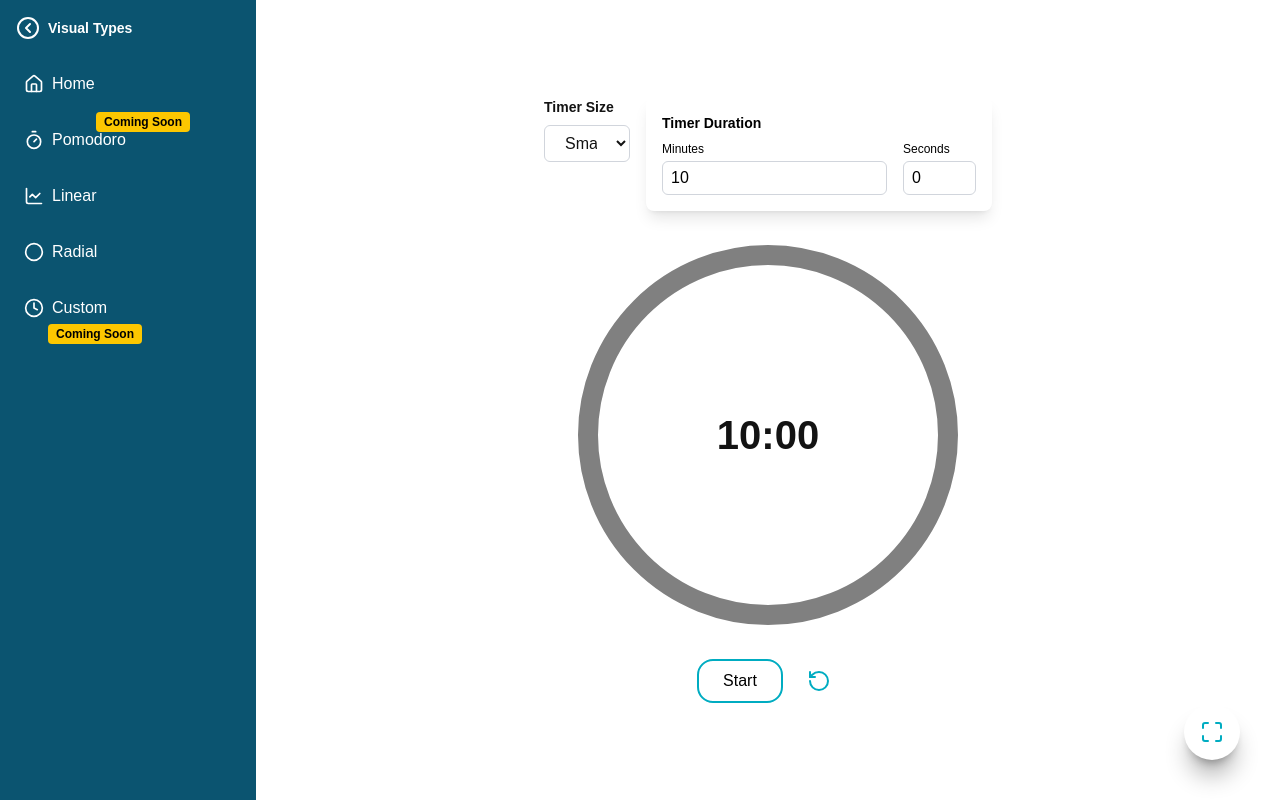
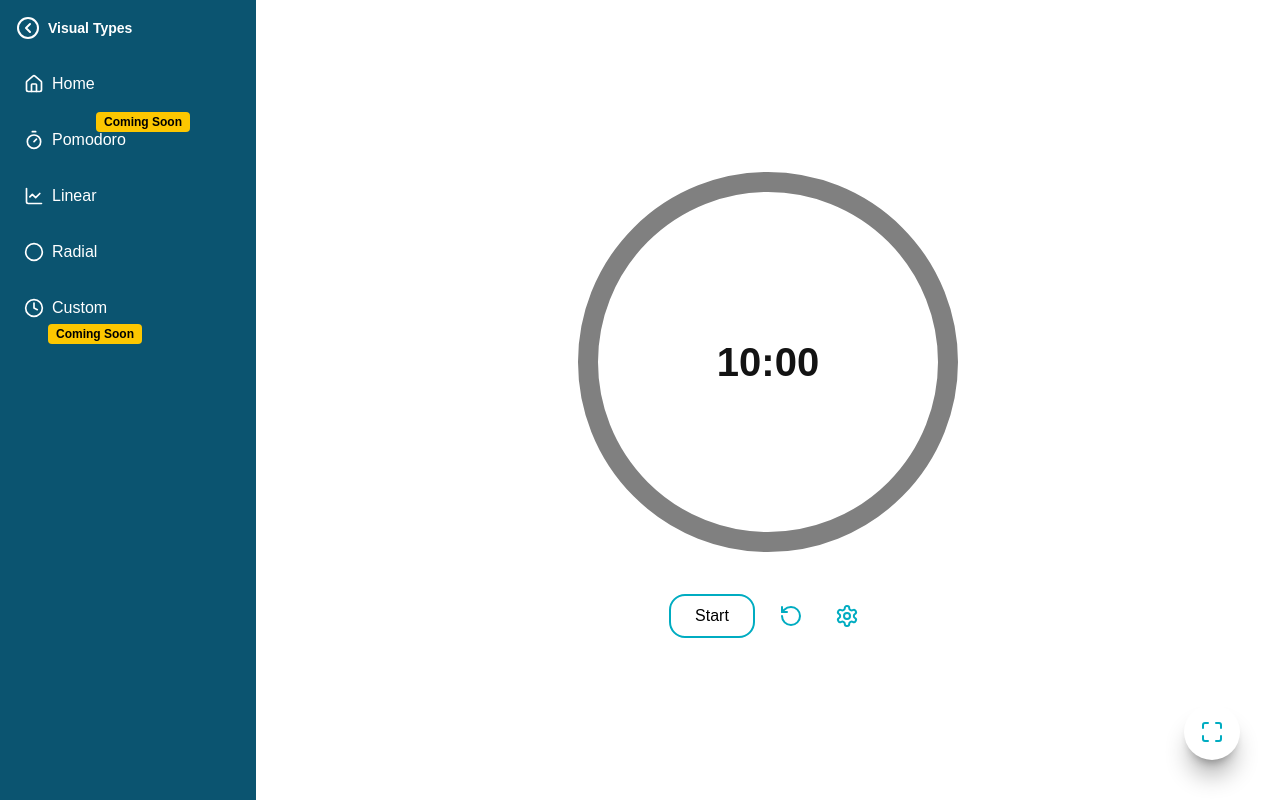
Before and after one commit to JGrineau/visual-timers, a Next.js app: page /radial in a window 1280 px wide. Built offline with nearby package versions, Linux system fonts and the light colour scheme.

Commit message:
settings 4.0

```diff
--- a/src/app/linear/page.tsx
+++ b/src/app/linear/page.tsx
@@ -1,7 +1,5 @@
 "use client";
 import React, { useRef, useEffect, useState } from "react";
-import DurationSelector from "@/components/duration-selection/Page";
-// import SizeSelector from "@/components/size-selection/Page";
 import { RotateCcw } from "lucide-react";
 import Full from "@/components/full-screen/Page";
 import "../../app/globals.css";
--- a/src/app/radial/page.tsx
+++ b/src/app/radial/page.tsx
@@ -1,9 +1,8 @@
 "use client";
 
 import { useEffect, useRef, useState } from "react";
-import DurationSelector from "@/components/duration-selection/Page";
-import SizeSelector from "@/components/size-selection/Page";
-import Full from "@/components/full-screen/Page";
+import SettingsPanel from "@/components/settings-panel/Page";
+import FullScreen from "@/components/full-screen/Page";
 import { RotateCcw } from "lucide-react";
 import "../../app/globals.css";
 
@@ -106,18 +105,9 @@ export default function RadialTimer() {
   }, [isRunning, timeLeft]);
 
   return (
-    <div className="flex flex-col items-center justify-center min-h-screen px-2 gap-6">
-      <div className="flex flex-col sm:flex-row gap-4 w-full max-w-xs sm:max-w-md">
-        {/* Size Selector */}
-        <SizeSelector size={size} onChange={setSize} />
-
-        {/* Duration Selector */}
-        <DurationSelector value={duration} onChange={setDuration} />
-      </div>
-
+    <div className="flex flex-col items-center justify-center min-h-screen">
       {/* Timer Display */}
-      <Full className="bg-transparent">
-        {/* <h1 className="text-2xl font-bold mb-4">Radial Timer</h1> */}
+      <FullScreen className="bg-transparent">
         <div
           style={{
             width: size,
@@ -157,10 +147,10 @@ export default function RadialTimer() {
             {minutes}:{seconds.toString().padStart(2, "0")}
           </div>
         </div>
-      </Full>
+      </FullScreen>
 
-      <div className="flex items-center gap-4">
-        {/* Start / Pause Toggle Button */}
+      {/* Control Buttons */}
+      <div className="flex gap-4 mt-8 items-center justify-center w-full max-w-[600px]">
         <button
           onClick={isRunning ? handleStop : handleStart}
           className={`px-6 py-2 ${
@@ -181,6 +171,18 @@ export default function RadialTimer() {
         >
           <RotateCcw className="w-6 h-6" />
         </button>
+        <SettingsPanel
+          size={size}
+          duration={duration}
+          onApply={(newSize, newDuration) => {
+            setSize(newSize);
+            setDuration(newDuration);
+            setTimeLeft(newDuration); // reset timer with new duration
+            if (progressRef.current) {
+              progressRef.current.setAttribute("x2", "0"); // reset progress line
+            }
+          }}
+        />
       </div>
     </div>
   );
--- a/src/components/duration-selection/Page.tsx
+++ b/src/components/duration-selection/Page.tsx
@@ -55,7 +55,7 @@ export default function Page({ value, onChange }: DurationSelectorProps) {
             Minutes
           </label>
           <input
-            className="border border-gray-300 rounded-md px-2 py-1 focus:outline-none focus:ring-2 focus:ring-blue-500"
+            className="w-24 sm:w-40 border border-gray-300 rounded-md px-2 py-1 focus:outline-none focus:ring-2 focus:ring-blue-500"
             id="minutes"
             type="number"
             min={0}
@@ -71,7 +71,7 @@ export default function Page({ value, onChange }: DurationSelectorProps) {
             Seconds
           </label>
           <input
-            className="border border-gray-300 rounded-md px-2 py-1 focus:outline-none focus:ring-2 focus:ring-blue-500"
+            className="w-24 sm:w-40 border border-gray-300 rounded-md px-2 py-1 focus:outline-none focus:ring-2 focus:ring-blue-500"
             id="seconds"
             type="number"
             min={0}
--- a/src/components/settings-panel/Page.tsx
+++ b/src/components/settings-panel/Page.tsx
@@ -40,7 +40,7 @@ const Page: React.FC<SettingsPanelProps> = ({ size, duration, onApply }) => {
       {/* Settings Icon Button */}
       <button
         onClick={togglePanel}
-        className="p-2 text-[var(--accent-color)] hover:scale-110 hover:cursor-pointer transition-transform duration-200"
+        className="p-2 text-[var(--accent-color)] hover:scale-110 hover:cursor-pointer transition duration-300"
         title="Settings"
         aria-label="Open Settings"
       >
@@ -59,17 +59,19 @@ const Page: React.FC<SettingsPanelProps> = ({ size, duration, onApply }) => {
         >
           {/* Modal Content */}
           <div
-            className="bg-white border rounded-lg p-6 max-w-md w-[90vw] relative"
+            className="bg-white border rounded-lg p-4 max-w-md w-[90vw] relative flex flex-col"
             onClick={(e) => e.stopPropagation()}
           >
             {/* Close Button */}
+            <div className="w-full flex justify-end">
               <button
                 onClick={closePanel}
-              className="absolute top-3 right-3 p-1 rounded hover:bg-gray-200 hover:cursor-pointer transition"
+                className="p-1 rounded hover:bg-gray-200 hover:cursor-pointer transition"
                 aria-label="Close Settings"
               >
                 <X className="w-5 h-5" />
               </button>
+            </div>
 
             <h2
               id="settings-title"
@@ -79,7 +81,7 @@ const Page: React.FC<SettingsPanelProps> = ({ size, duration, onApply }) => {
             </h2>
 
             {/* Size Selection */}
-            <div className="mb-4">
+            <div className="mb-4 hidden xl:block">
               <SizeSelection size={tempSize} onChange={setTempSize} />
             </div>
 
@@ -92,7 +94,7 @@ const Page: React.FC<SettingsPanelProps> = ({ size, duration, onApply }) => {
             </div>
 
             {/* Apply Button */}
-            <div className="flex justify-end">
+            <div className="flex justify-end w-full">
               <button
                 onClick={handleApply}
                 className="px-6 py-2 border-2 border-[var(--accent-color)] rounded-2xl text-black bg-transparent hover:bg-[var(--accent-color)] hover:text-white transition"
```
Lines whose indentation alone changed are shown as unchanged.
